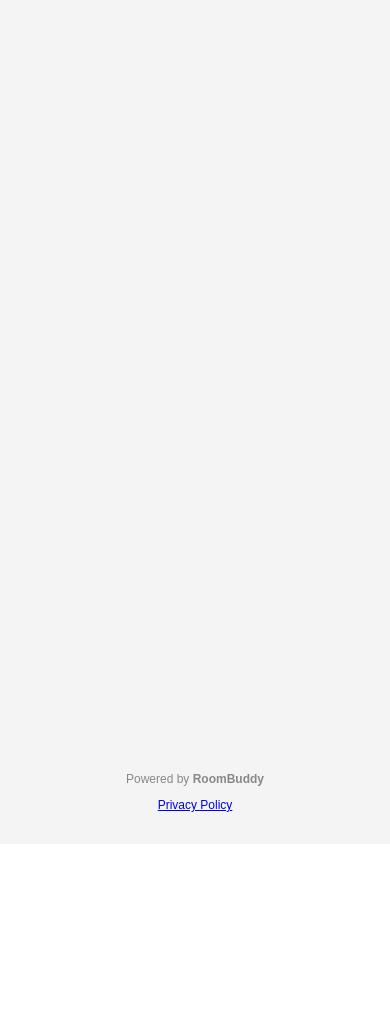
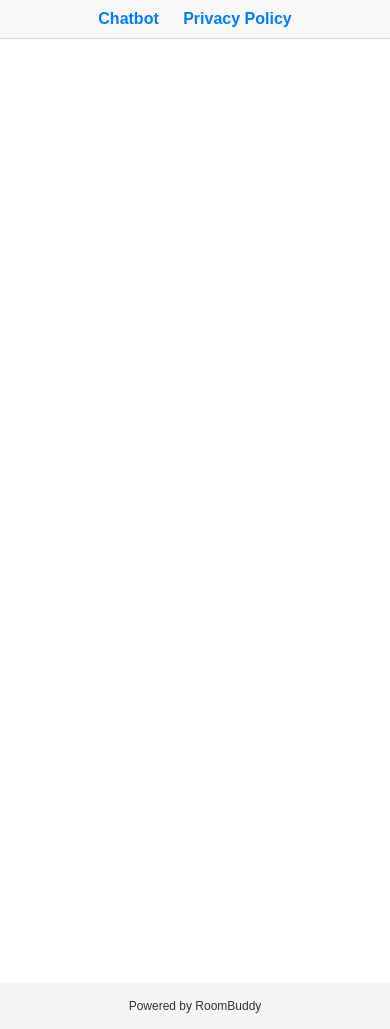
Before and after one commit to evanpenc/KinzieHotelRoomBuddy, a plain HTML site: page index.html in a window 390 px wide. Before the commit the page ends 844 px from the top, so only its background shows below. Drawn offline with Linux system fonts and the light colour scheme.

Commit message:
index.html

```diff
--- a/index.html
+++ b/index.html
@@ -1,65 +1,113 @@
 <!DOCTYPE html>
 <html lang="en">
 <head>
-  <meta charset="UTF-8">
-  <meta name="viewport" content="width=device-width, initial-scale=1.0">
+  <meta charset="UTF-8" />
+  <meta name="viewport" content="width=device-width, initial-scale=1.0"/>
   <title>RoomBuddy Chatbot</title>
+  <script async type="module" src="https://interfaces.zapier.com/assets/web-components/zapier-interfaces/zapier-interfaces.esm.js"></script>
   <style>
     body {
       margin: 0;
-      padding: 0;
       font-family: Arial, sans-serif;
+      display: flex;
+      flex-direction: column;
+      min-height: 100vh;
     }
 
-    .chatbot-container {
-      display: flex;
-      justify-content: center;
-      align-items: center;
-      width: 100%;
-      height: 100vh;
-      background-color: #f4f4f4;
-      box-sizing: border-box;
+    nav {
+      text-align: center;
+      background-color: #f8f8f8;
+      padding: 10px;
+      border-bottom: 1px solid #ddd;
+    }
+
+    nav a {
+      margin: 0 10px;
+      color: #007bff;
+      text-decoration: none;
+      font-weight: bold;
+      cursor: pointer;
+    }
+
+    .chatbot-container, .privacy-policy {
+      flex: 1;
+      display: none;
       padding: 20px;
     }
 
+    .chatbot-container.active, .privacy-policy.active {
+      display: flex;
+      justify-content: center;
+      align-items: stretch;
+    }
+
     zapier-interfaces-chatbot-embed {
-      width: 100% !important;
-      height: 100vh !important;
-      max-width: 100% !important;
+      width: 100%;
+      height: 100vh;
+      max-width: 100%;
+      border: none;
+    }
+
+    .privacy-policy {
+      flex-direction: column;
+      max-width: 800px;
+      margin: auto;
+      line-height: 1.6;
+    }
+
+    footer {
+      text-align: center;
+      padding: 16px;
+      font-size: 14px;
+      background-color: #f5f5f5;
+      color: #333;
     }
 
     @media (max-width: 768px) {
-      zapier-interfaces-chatbot-embed {
-        height: 90vh !important;
-        width: 100% !important;
+      .chatbot-container {
+        padding-bottom: 80px;
       }
-    }
 
-    footer {
-      position: fixed;
-      bottom: 10px;
-      left: 0;
-      right: 0;
-      text-align: center;
-      padding: 10px;
-      font-size: 12px;
-      color: #888;
+      footer {
+        font-size: 12px;
+      }
     }
   </style>
 </head>
 <body>
-  <div class="chatbot-container">
+
+  <nav>
+    <a onclick="showSection('chatbot')">Chatbot</a>
+    <a onclick="showSection('privacy')">Privacy Policy</a>
+  </nav>
+
+  <div id="chatbot" class="chatbot-container active">
     <zapier-interfaces-chatbot-embed
       is-popup="false"
       chatbot-id="cm6tqq92t0028xkthhh9woid1">
     </zapier-interfaces-chatbot-embed>
   </div>
 
+  <div id="privacy" class="privacy-policy">
+    <h1>Privacy Policy</h1>
+    <p>This chatbot, RoomBuddy, is designed to provide helpful information for hotel guests. We do not collect or store any personal information through this chatbot.</p>
+
+    <p>All conversations remain local to your session and are not tracked or recorded. Your privacy is our priority, and we ensure no data is shared or sold to third parties.</p>
+
+    <p>This site is operated as a utility for guests and is intended to provide information and convenience. If you have any questions or concerns about your privacy or data, please contact hotel staff directly.</p>
+  </div>
+
   <footer>
-    <p>Powered by <strong>RoomBuddy</strong></p>
-    <p><a href="/privacy-policy">Privacy Policy</a></p>
+    Powered by RoomBuddy
   </footer>
 
-  <script async type="module" src="https://interfaces.zapier.com/assets/web-components/zapier-interfaces/zapier-interfaces.esm.js"></script>
+  <script>
+    function showSection(id) {
+      document.getElementById("chatbot").classList.remove("active");
+      document.getElementById("privacy").classList.remove("active");
+      document.getElementById(id).classList.add("active");
+    }
+  </script>
+
 </body>
 </html>
```
